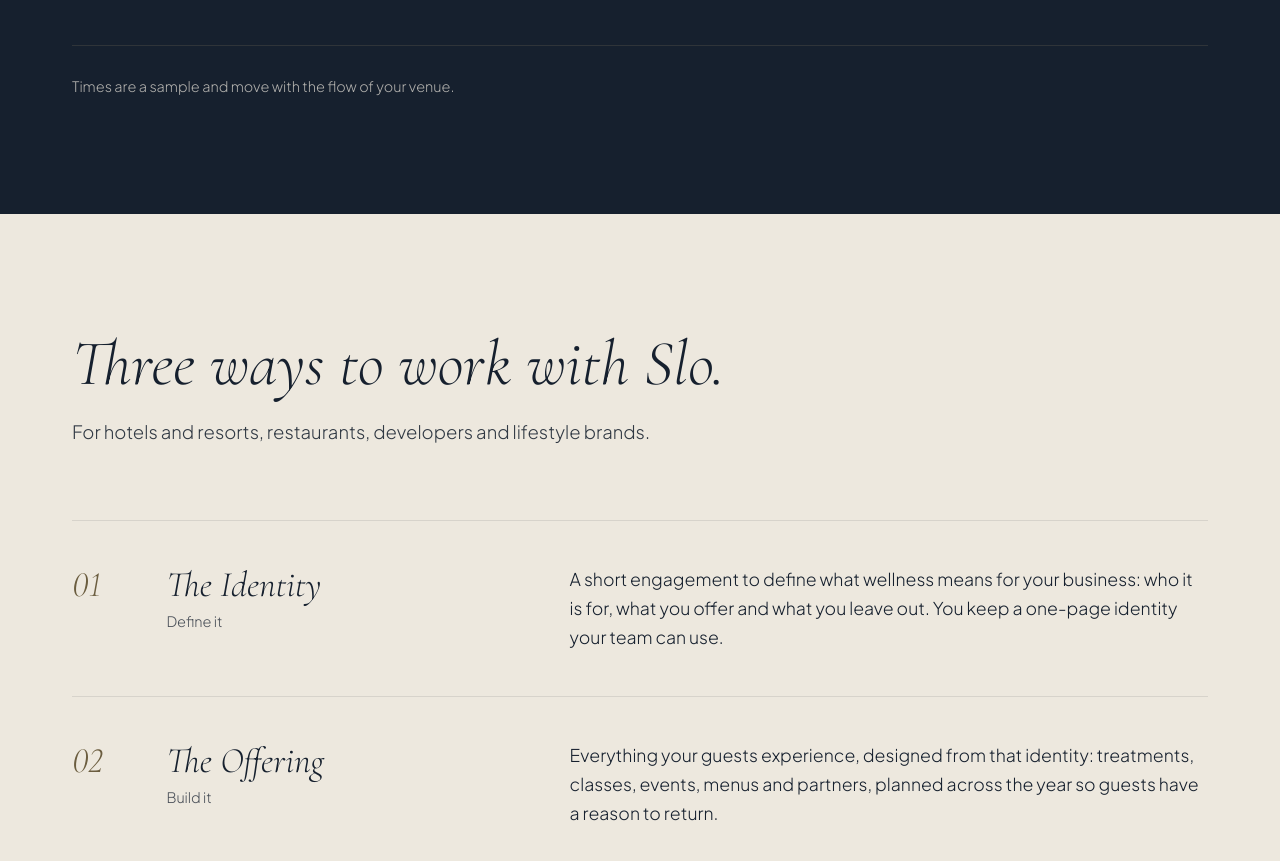
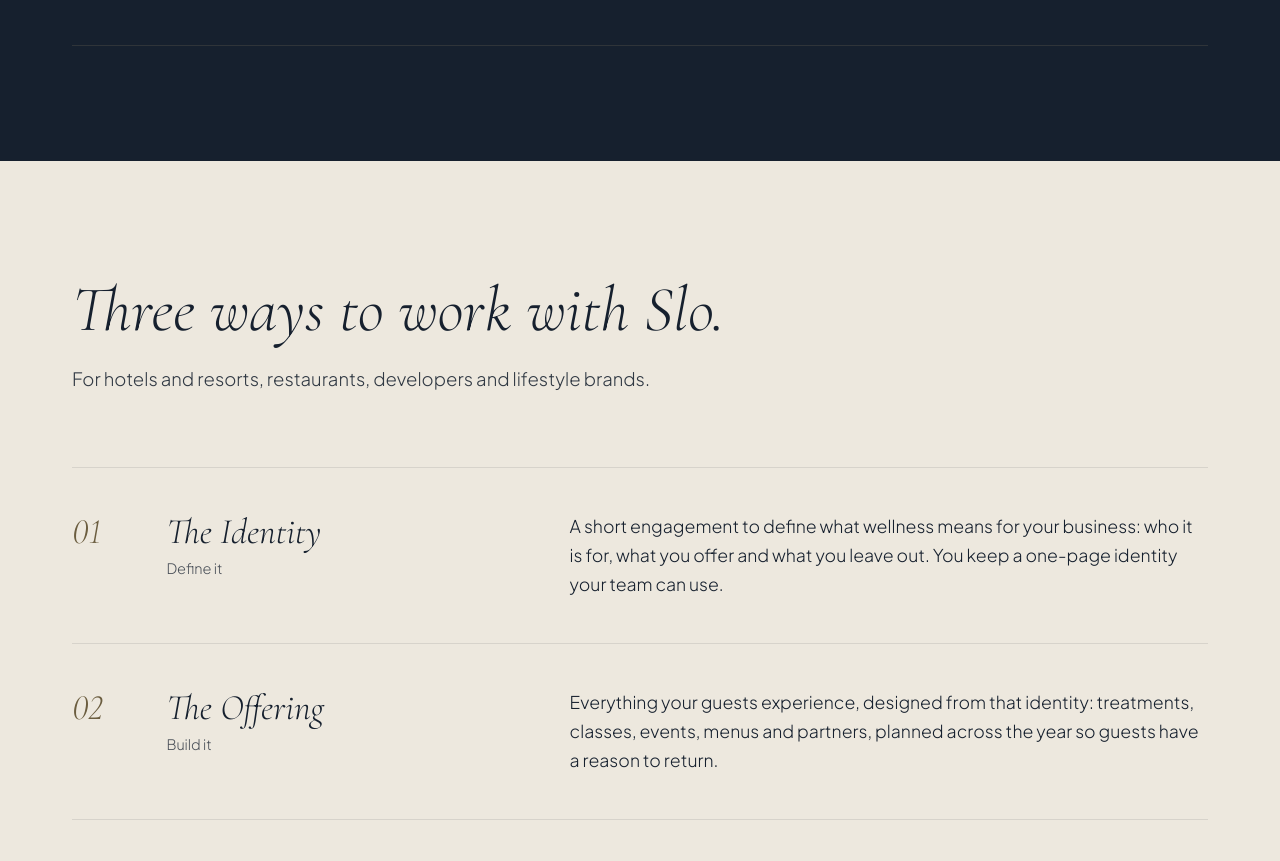
Before and after one commit to Slo-by-Lo/slobylo-website, a plain HTML site: page index.html in a window 1280 px wide. Shown: the part 5023-5884 px from the top of the page. Drawn offline with Linux system fonts and the light colour scheme.

Commit message:
Remove sample-times note from the evening section
Co-Authored-By: Claude Opus 5.5 <noreply@anthropic.com>
Claude-Session: https://claude.ai/code/session_01EH1HJUnF4V4wXnrfBBmKna

```diff
--- a/index.html
+++ b/index.html
@@ -234,7 +234,6 @@
           </div>
         </li>
       </ol>
-      <p class="run__note">Times are a sample and move with the flow of your venue.</p>
     </div>
   </section>
 
--- a/styles.css
+++ b/styles.css
@@ -316,7 +316,6 @@ a { color: inherit; text-decoration: none; }
 .run__photo img { display: block; width: 100%; height: auto; aspect-ratio: 4 / 3; object-fit: cover; object-position: var(--pos, 50% 50%); }
 .run h3 { font-size: clamp(1.7rem, 2.8vw, 2.2rem); }
 .run p { max-width: 38ch; margin-top: 12px; font-size: 1.05rem; line-height: 1.65; color: var(--pale); }
-.run__note { margin-top: 28px; font-size: 0.9rem; color: var(--pale-soft); }
 
 @media (max-width: 860px) {
   .run li { grid-template-columns: 1fr; gap: 16px; align-items: start; }
```
